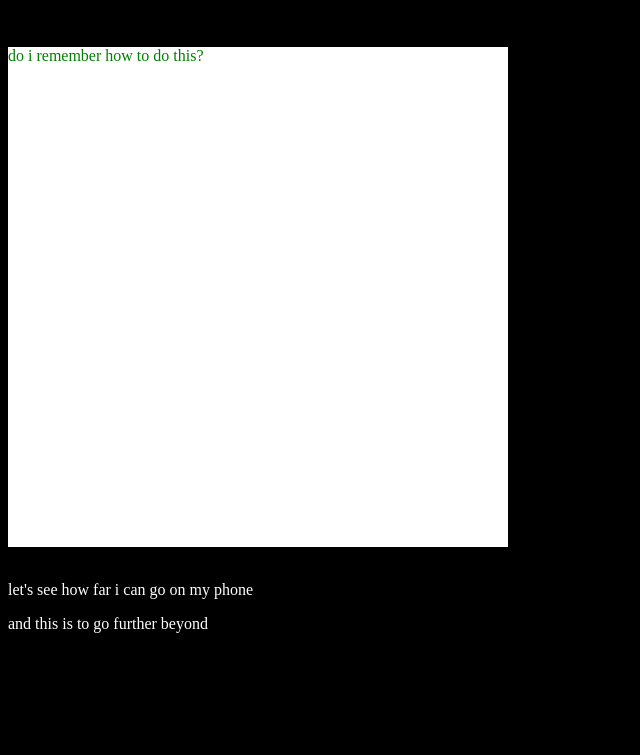
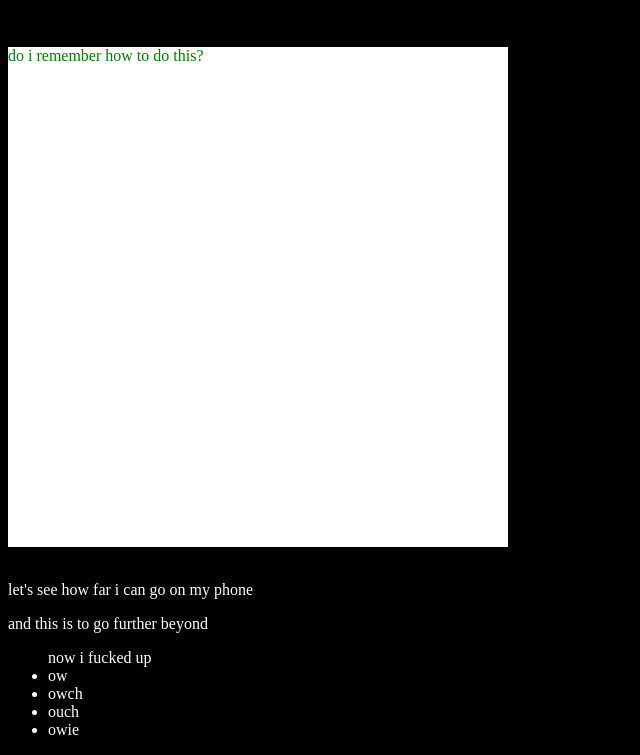
Before and after one commit to devontremble/ARTS229, a plain HTML site: page index.html in a window 1280 px wide. Shown: the part 101-856 px from the top of the page, without its empty margins (0-640 px from the left). Drawn offline with Linux system fonts and the light colour scheme.

Commit message:
Update styles.css

```diff
--- a/styles.css
+++ b/styles.css
@@ -16,3 +16,6 @@ p  {
 #tobacco p {
   color: green;
 }
+ul {
+  color: white;
+}
```
